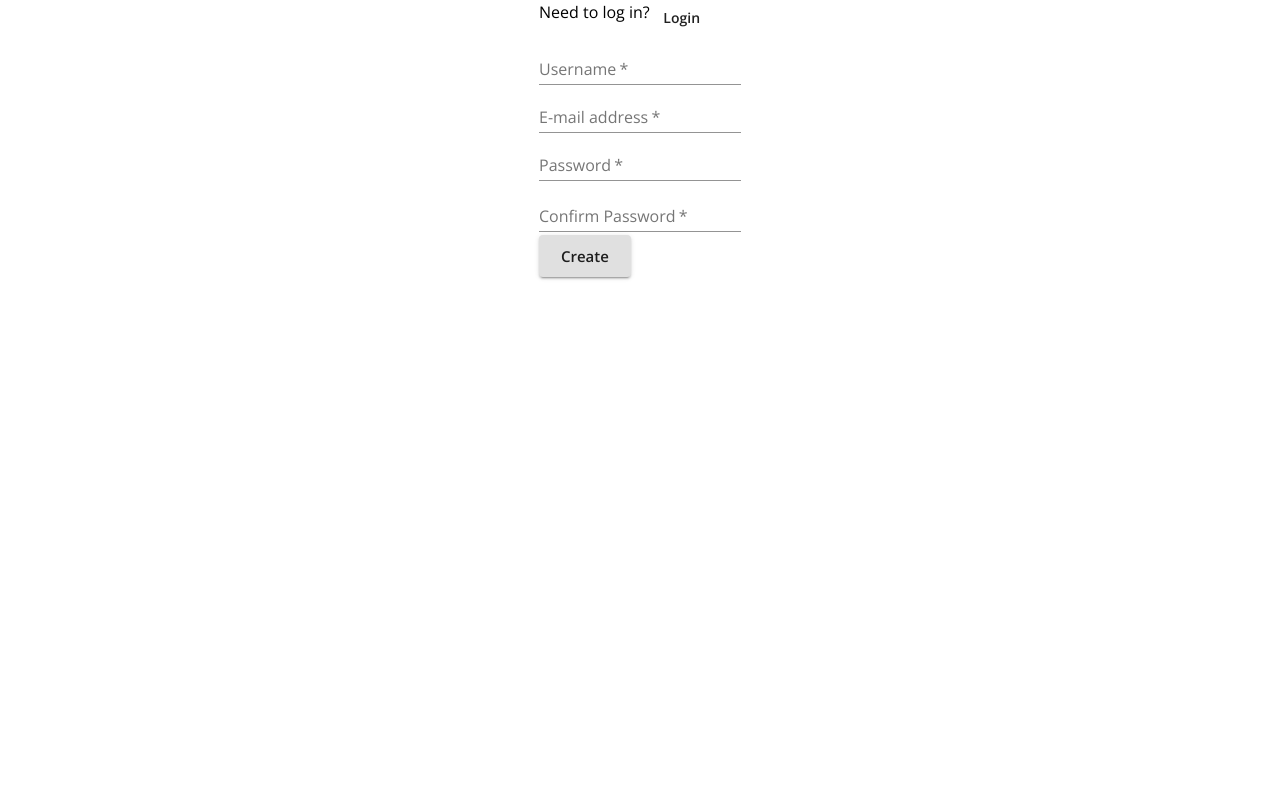
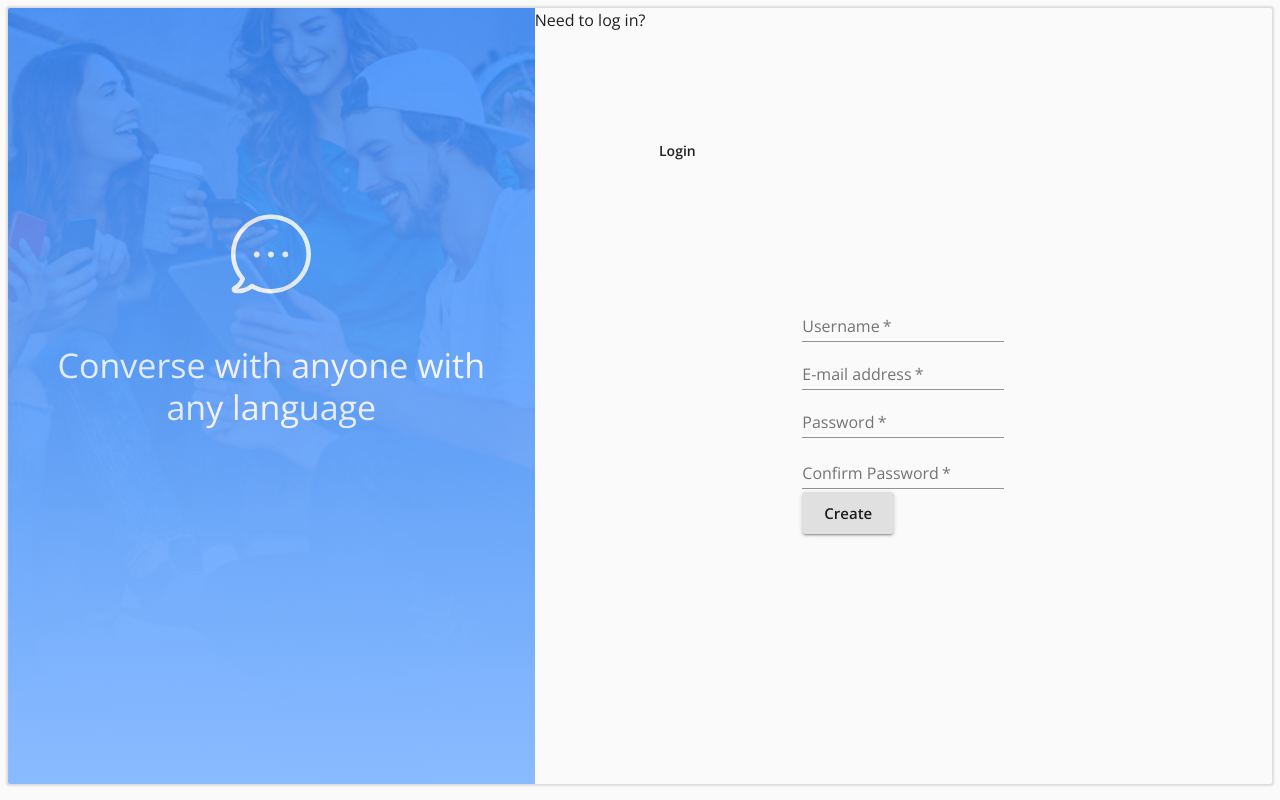
Before and after one commit to Ashrith1612/React-Messenger, a React (Create React App) app in the folder client/: page / in a window 1280 px wide. Built offline with nearby package versions, Linux system fonts and the light colour scheme; no server answers.

Commit message:
implement logo layout

```diff
--- /dev/null
+++ b/client/src/components/Logo/Logo.js
@@ -0,0 +1,28 @@
+import React from "react";
+import {
+  Grid,
+  Box,
+  Hidden,
+  Typography,
+} from "@material-ui/core";
+import { useStyles } from "../../themes/styles/logo";
+import bubble from "../../assets/bubble.svg";
+
+const Logo = () => {
+  const classes = useStyles();
+
+  return (
+    <Grid item sm={5} className={classes.logoContainer}>
+      <Hidden xsDown>
+        <Box className={classes.logoOverlay}>
+          <img src={bubble} alt="bubble" className={classes.logoBubble}/>
+          <Typography variant="h4" paragraph={true} align="center" className={classes.logoText}>
+            Converse with anyone with any language
+          </Typography>
+        </Box>
+      </Hidden>
+    </Grid>
+  );
+};
+
+export default Logo;
--- a/client/src/components/index.js
+++ b/client/src/components/index.js
@@ -1,2 +1,3 @@
 export { default as Home } from "./Home";
+export { default as Logo } from "./Logo/Logo";
 export { default as SnackbarError } from "./SnackbarError";
--- a/client/src/index.js
+++ b/client/src/index.js
@@ -1,6 +1,6 @@
 import React from "react";
 import ReactDOM from "react-dom";
-import "./index.css";
+import "./themes/index.css";
 import App from "./config/App";
 import * as serviceWorker from "./utils/serviceWorker";
 
--- a/client/src/pages/Login.js
+++ b/client/src/pages/Login.js
@@ -3,15 +3,19 @@ import { Redirect, useHistory } from "react-router-dom";
 import { connect } from "react-redux";
 import {
   Grid,
-  Box,
   Typography,
   Button,
   FormControl,
   TextField,
+  Container,
+  CssBaseline,
 } from "@material-ui/core";
+import { Logo } from "../components";
 import { login } from "../store/utils/thunkCreators";
+import { useStyles } from "../themes/styles/login";
 
 const Login = (props) => {
+  const classes = useStyles();
   const history = useHistory();
   const { user, login } = props;
 
@@ -28,8 +32,11 @@ const Login = (props) => {
   }
 
   return (
-    <Grid container justifyContent="center">
-      <Box>
+    <Container maxWidth="lg" className={classes.container}>
+      <CssBaseline />
+      <Grid container className={classes.mainContainer}>
+        <Logo />
+        <Grid container item xs={12} sm={7} justifyContent="center">
           <Grid container item>
             <Typography>Need to register?</Typography>
             <Button onClick={() => history.push("/register")}>Register</Button>
@@ -61,8 +68,9 @@ const Login = (props) => {
               </Grid>
             </Grid>
           </form>
-      </Box>
         </Grid>
+      </Grid>
+    </Container>
   );
 };
 
--- a/client/src/pages/Signup.js
+++ b/client/src/pages/Signup.js
@@ -3,16 +3,20 @@ import { Redirect, useHistory } from "react-router-dom";
 import { connect } from "react-redux";
 import {
   Grid,
-  Box,
+  Container,
+  CssBaseline,
   Typography,
   Button,
   FormControl,
   TextField,
   FormHelperText,
 } from "@material-ui/core";
+import { Logo } from "../components";
+import { useStyles } from "../themes/styles/signup";
 import { register } from "../store/utils/thunkCreators";
 
 const Login = (props) => {
+  const classes = useStyles();
   const history = useHistory();
   const { user, register } = props;
   const [formErrorMessage, setFormErrorMessage] = useState({});
@@ -37,8 +41,11 @@ const Login = (props) => {
   }
 
   return (
-    <Grid container justifyContent="center">
-      <Box>
+    <Container maxWidth="lg" className={classes.container}>
+      <CssBaseline />
+      <Grid container className={classes.mainContainer}>
+        <Logo />
+        <Grid container item xs={12} sm={7} justifyContent="center">
           <Grid container item>
             <Typography>Need to log in?</Typography>
             <Button onClick={() => history.push("/login")}>Login</Button>
@@ -102,8 +109,9 @@ const Login = (props) => {
             </Button>
           </Grid>
         </form>
-      </Box>
         </Grid>
+      </Grid>
+    </Container>
   );
 };
 
--- /dev/null
+++ b/client/src/themes/styles/login.js
@@ -0,0 +1,15 @@
+import { makeStyles } from "@material-ui/styles"
+
+export const useStyles = makeStyles(() => ({
+  container: {
+    display: "flex",
+    padding: "8px 8px 16px 8px",
+    height: "100vh",
+  },
+  mainContainer: {
+    height: "100%",
+    boxShadow: "0px 0px 2px 2px #ddd",
+    borderRadius: "2px",
+    overflow: "hidden"
+  },
+}));
--- /dev/null
+++ b/client/src/themes/styles/logo.js
@@ -0,0 +1,29 @@
+import { makeStyles } from "@material-ui/styles"
+
+export const useStyles = makeStyles(() => ({
+  logoContainer: {
+    // eslint-disable-next-line no-undef
+    backgroundImage: 'url("http://localhost:3000/bg-img.png")',
+    backgroundRepeat: "no-repeat",
+    backgroundSize: "cover",
+    backgroundPosition: "center",
+  },
+  logoOverlay: {
+    width: "100%",
+    height: "100%",
+    display: "flex",
+    flexDirection: "column",
+    alignItems: "center",
+    justifyContent: "center",
+    background: "linear-gradient(#3A8DFF, #86B9FF)",
+    opacity: 0.85,
+  },
+  logoBubble: {
+    width: "80px",
+    height: "80px",
+  },
+  logoText: {
+    margin: "50px 30px 150px 30px",
+    color: "#fff",
+  }
+}));
--- /dev/null
+++ b/client/src/themes/styles/signup.js
@@ -0,0 +1,15 @@
+import { makeStyles } from "@material-ui/styles"
+
+export const useStyles = makeStyles(() => ({
+  container: {
+    display: "flex",
+    padding: "8px 8px 16px 8px",
+    height: "100vh",
+  },
+  mainContainer: {
+    height: "100%",
+    boxShadow: "0px 0px 2px 2px #ddd",
+    borderRadius: "2px",
+    overflow: "hidden"
+  },
+}));
```
Also changed, not shown: client/public/bg-img.png (added), client/src/assets/bubble.svg (added), client/src/themes/index.css (renamed from client/src/index.css). Lines whose indentation alone changed are shown as unchanged.
